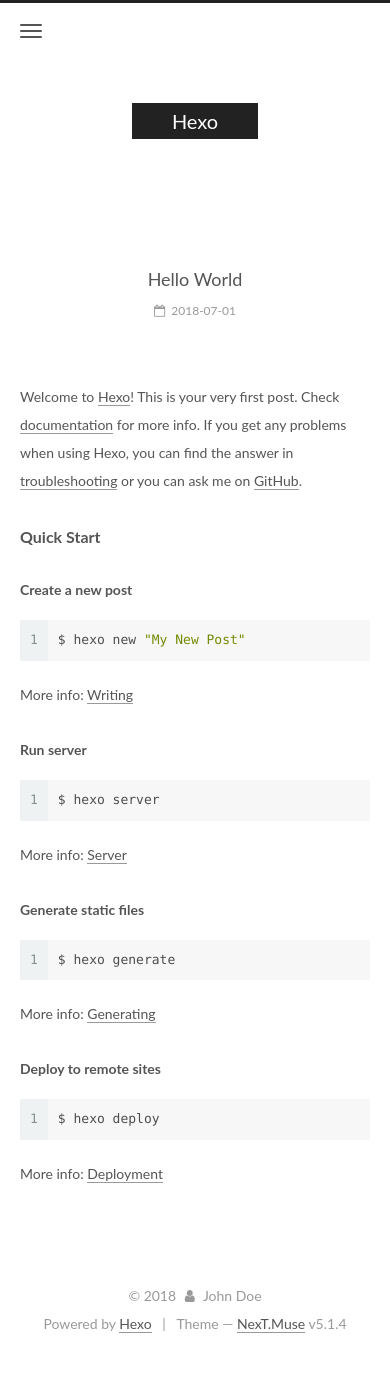
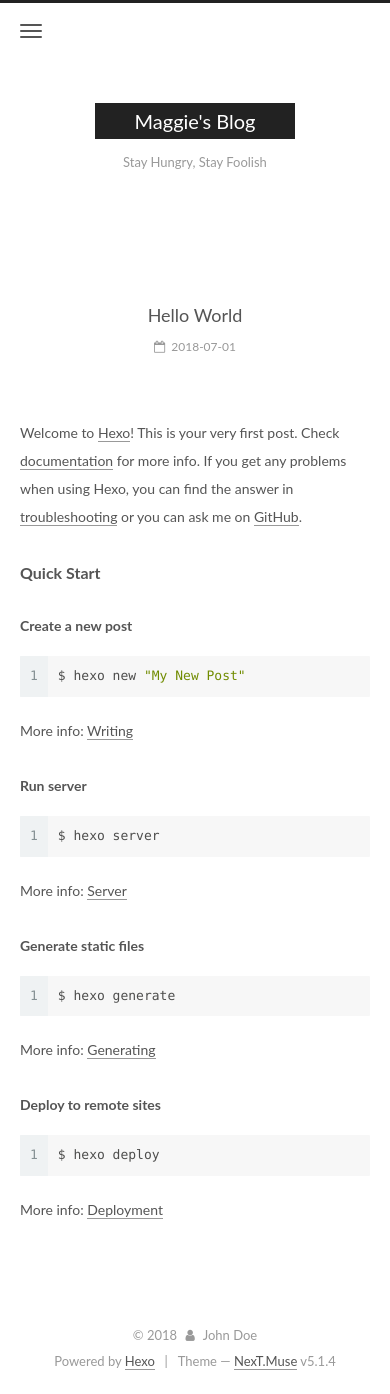
Before and after one commit to maggiefor/maggiefor.github.io, a plain HTML site: page index.html in a window 390 px wide. Before the commit the page ends 1358 px from the top, so only its background shows below. Drawn offline with Linux system fonts and the light colour scheme.

Commit message:
Site updated: 2018-07-01 19:42:10

```diff
--- a/css/main.css
+++ b/css/main.css
@@ -1822,7 +1822,7 @@
   width: 4px;
   height: 4px;
   border-radius: 50%;
-  background: #bfcc29;
+  background: #70d98b;
 }
 .links-of-blogroll {
   font-size: 13px;
@@ -1948,6 +1948,11 @@
 }
 .footer img {
   border: none;
+}
+@media (max-width: 767px) {
+  .footer {
+    font-size: 13px;
+  }
 }
 .footer-inner {
   text-align: center;
--- a/index.html
+++ b/index.html
@@ -80,12 +80,12 @@
 
 
 <meta property="og:type" content="website">
-<meta property="og:title" content="Hexo">
+<meta property="og:title" content="Maggie&#39;s Blog">
 <meta property="og:url" content="http://yoursite.com/index.html">
-<meta property="og:site_name" content="Hexo">
+<meta property="og:site_name" content="Maggie&#39;s Blog">
 <meta property="og:locale" content="default">
 <meta name="twitter:card" content="summary">
-<meta name="twitter:title" content="Hexo">
+<meta name="twitter:title" content="Maggie&#39;s Blog">
 
 
 
@@ -121,7 +121,7 @@
 
 
 
-  <title>Hexo</title>
+  <title>Maggie's Blog</title>
 
 
 
@@ -152,12 +152,12 @@
     <div class="custom-logo-site-title">
       <a href="/"  class="brand" rel="start">
         <span class="logo-line-before"><i></i></span>
-        <span class="site-title">Hexo</span>
+        <span class="site-title">Maggie's Blog</span>
         <span class="logo-line-after"><i></i></span>
       </a>
     </div>
 
-        <p class="site-subtitle"></p>
+        <p class="site-subtitle">Stay Hungry, Stay Foolish</p>
 
   </div>
 
@@ -238,7 +238,7 @@
     </span>
 
     <span hidden itemprop="publisher" itemscope itemtype="http://schema.org/Organization">
-      <meta itemprop="name" content="Hexo">
+      <meta itemprop="name" content="Maggie's Blog">
     </span>
 
 
```
Also changed, not shown: 2018/07/01/hello-world/index.html (+5 -5 lines), archives/2018/07/index.html (+6 -6 lines), archives/2018/index.html (+6 -6 lines), archives/index.html (+6 -6 lines).
